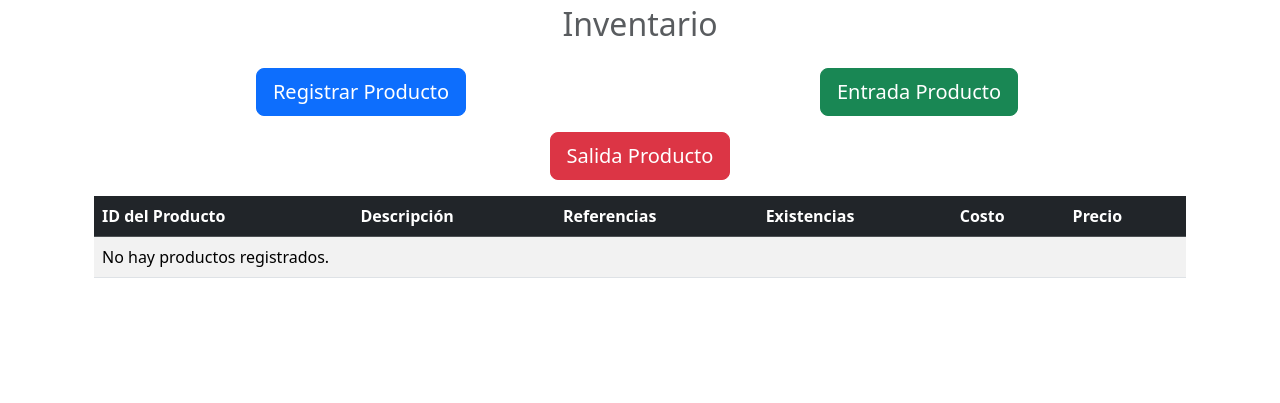
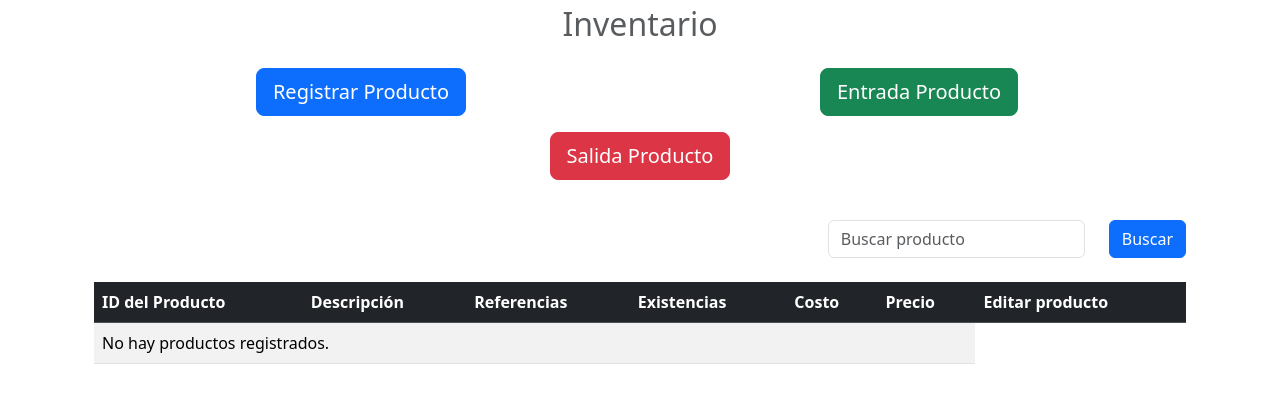
Before and after one commit to BryanTorres18/InventariosTesting, a Django app: page /home/ in a window 1280 px wide. Shown: the part 159-562 px from the top of the page. Run offline with Django 4.2, Linux system fonts and the light colour scheme; the visitor is signed in with stand-in values (Sample User, id 1); data that the repository does not hold is empty.

Commit message:
Se puede editar producto y filtro de busqueda

```diff
--- a/inventario/templates/lista_productos.html
+++ b/inventario/templates/lista_productos.html
@@ -1,3 +1,15 @@
+<form method="GET" action="{% url 'buscar_producto' %}" class="form-inline my-4 my-lg-10 mb-4">
+    <div class="row justify-content-end">
+        <div class="col-auto">
+            <input class="form-control mr-sm-2" type="search" placeholder="Buscar producto" aria-label="Search" name="q">
+        </div>
+        <div class="col-auto">
+            <button type="submit" class="btn btn-primary">Buscar</button>
+        </div>
+    </div>
+</form>
+
+
 <table class="table table-striped table-hover table-responsive">
     <thead class="table-dark">
         <tr>
@@ -7,6 +19,7 @@
             <th>Existencias</th>
             <th>Costo</th>
             <th>Precio</th>
+            <th>Editar producto</th>
         </tr>
     </thead>
     <tbody>
@@ -18,6 +31,7 @@
             <td>{{ producto.existencias }}</td>
             <td>{{ producto.costo | floatformat:2 }}</td>
             <td>{{ producto.precio | floatformat:2 }}</td>
+            <td><a href="{% url 'editar_producto' producto.id_del_producto %}" class="btn btn-primary">Editar</a></td>
         </tr>
         {% empty %}
         <tr>
--- a/inventario/views.py
+++ b/inventario/views.py
@@ -3,12 +3,11 @@ from django.contrib.auth import authenticate, login, logout
 from django.contrib.auth.forms import AuthenticationForm, UserCreationForm
 from django.contrib.auth.models import User
 from django.db import IntegrityError
-from django.shortcuts import render, redirect
+from django.shortcuts import render, redirect, get_object_or_404
 from django.contrib.auth.decorators import login_required, user_passes_test
-
-from .forms import ProductoForm, EntradaInventarioForm, SalidaInventarioForm
+from .forms import ProductoForm, EntradaInventarioForm, SalidaInventarioForm, ProductoSearchForm, EditarProductoForm
 from inventario.models import Producto
-
+from .models import Producto
 
 def registrar_producto(request):
     if request.method == 'POST':
@@ -65,8 +64,6 @@ def salida_inventario(request):
 
     return render(request, 'salida_inventario.html', {'form': form})
 
-
-
 def home(request):
     productos = Producto.objects.filter(usuario=request.user)
     return render(request, 'home.html', {'productos': productos})
@@ -97,6 +94,7 @@ def signup(request):
             'form': UserCreationForm,
             'error': 'La contraseña con coincide'
         })
+
 def signin(request):
     if request.method == 'GET':
         return render(request, 'signin.html', {
@@ -118,3 +116,31 @@ def signin(request):
 def signout(request):
     logout(request)
     return redirect('signin')
+
+def lista_productos(request):
+    form = ProductoSearchForm(request.GET)
+    productos = Producto.objects.all()
+
+    if form.is_valid():
+        search_query = form.cleaned_data.get('search_query')
+        if search_query:
+            productos = productos.filter(descripcion__icontains=search_query)
+
+    context = {'productos': productos, 'form': form}
+    return render(request, 'lista_productos.html', context)
+
+def buscar_producto(request):
+    query = request.GET.get('q')
+    productos = Producto.objects.filter(usuario=request.user, descripcion__icontains=query)
+    return render(request, 'home.html', {'productos': productos})
+
+def editar_producto(request, producto_id):
+    producto = get_object_or_404(Producto, id_del_producto=producto_id)
+    if request.method == 'POST':
+        form = EditarProductoForm(request.POST, instance=producto)
+        if form.is_valid():
+            form.save()
+            return redirect('home')
+    else:
+        form = EditarProductoForm(instance=producto)
+    return render(request, 'editar_producto.html', {'form': form})
--- a/inventarios/urls.py
+++ b/inventarios/urls.py
@@ -12,4 +12,6 @@ urlpatterns = [
     path('registrar/', views.registrar_producto, name='registrar_producto'),
     path('entrada/', views.entrada_inventario, name='entrada_inventario'),
     path('salida/', views.salida_inventario, name='salida_inventario'),
+    path('buscar_producto/', views.buscar_producto, name='buscar_producto'),
+    path('editar_producto/<int:producto_id>/', views.editar_producto, name='editar_producto')
 ]
```
Also changed, not shown: inventario/forms.py (+18 -1 lines), inventario/templates/editar_producto.html (added, +27 -0 lines).
